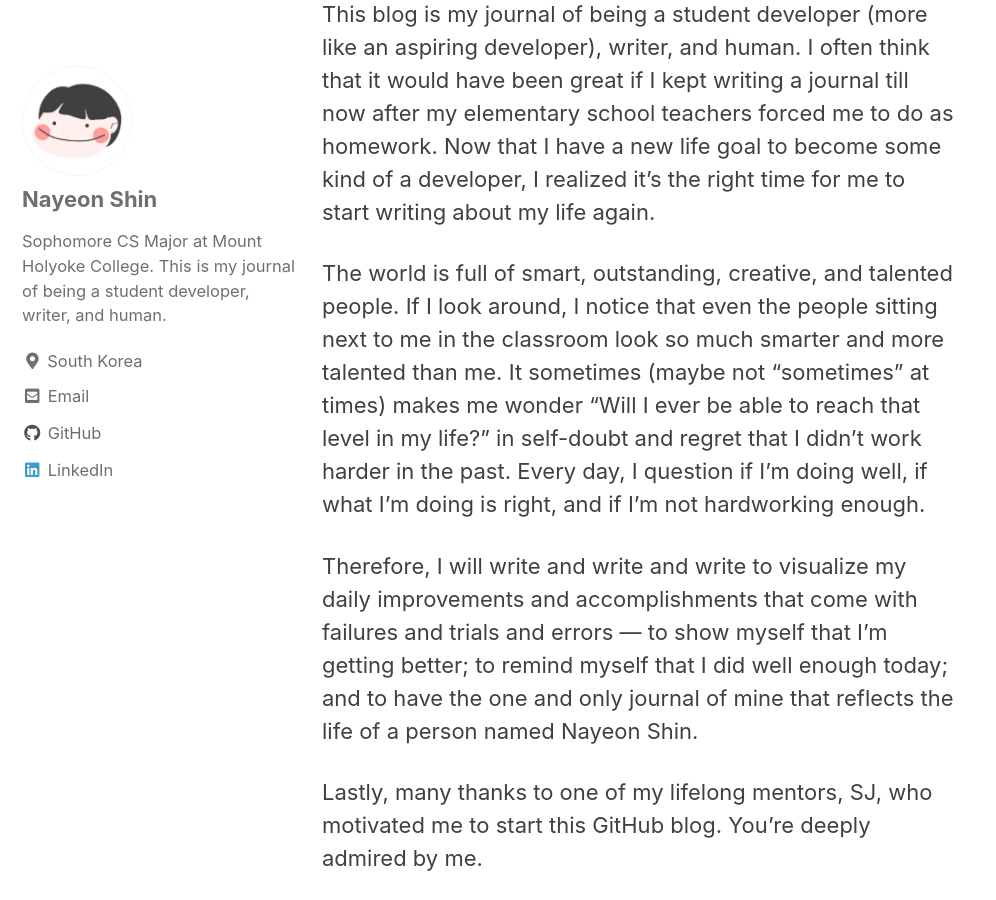
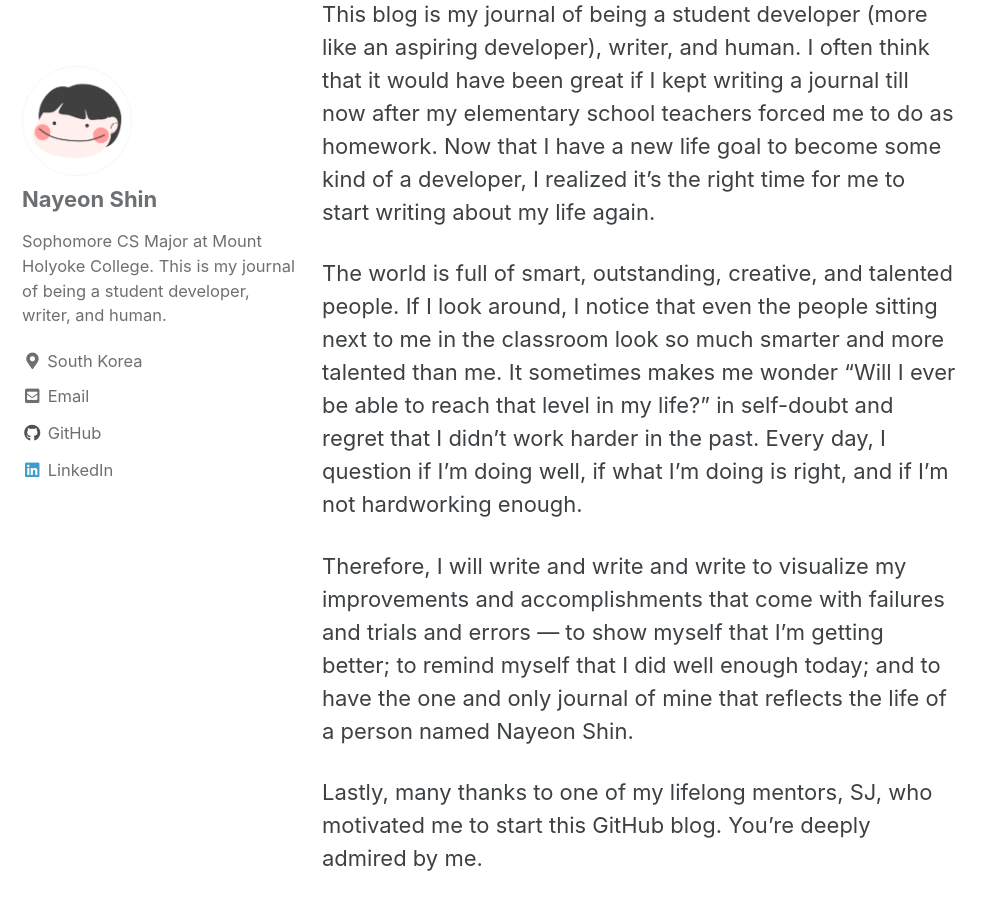
Before and after one commit to nayeonshin/nayeonshin.github.io, a Jekyll site: the page built from index.md, in a window 1280 px wide and 900 px high, scrolled down 917 px. Shown: the whole window, without its empty margins (0-996 px from the left). Built offline with Jekyll 4.4.1, drawn with Linux system fonts in a browser that asks for light colours; cached includes are drawn as plain includes.

Commit message:
Update index.md

```diff
--- a/index.md
+++ b/index.md
@@ -12,8 +12,8 @@
 
 This blog is my journal of being a student developer (more like an aspiring developer), writer, and human. I often think that it would have been great if I kept writing a journal till now after my elementary school teachers forced me to do as homework. Now that I have a new life goal to become some kind of a developer, I realized it's the right time for me to start writing about my life again.
 
-The world is full of smart, outstanding, creative, and talented people. If I look around, I notice that even the people sitting next to me in the classroom look so much smarter and more talented than me. It sometimes (maybe not "sometimes" at times) makes me wonder "Will I ever be able to reach that level in my life?" in self-doubt and regret that I didn't work harder in the past. Every day, I question if I'm doing well, if what I'm doing is right, and if I'm not hardworking enough.
+The world is full of smart, outstanding, creative, and talented people. If I look around, I notice that even the people sitting next to me in the classroom look so much smarter and more talented than me. It sometimes makes me wonder "Will I ever be able to reach that level in my life?" in self-doubt and regret that I didn't work harder in the past. Every day, I question if I'm doing well, if what I'm doing is right, and if I'm not hardworking enough.
 
-Therefore, I will write and write and write to visualize my daily improvements and accomplishments that come with failures and trials and errors — to show myself that I'm getting better; to remind myself that I did well enough today; and to have the one and only journal of mine that reflects the life of a person named Nayeon Shin.
+Therefore, I will write and write and write to visualize my improvements and accomplishments that come with failures and trials and errors — to show myself that I'm getting better; to remind myself that I did well enough today; and to have the one and only journal of mine that reflects the life of a person named Nayeon Shin.
 
 Lastly, many thanks to one of my lifelong mentors, SJ, who motivated me to start this GitHub blog. You're deeply admired by me.
```
